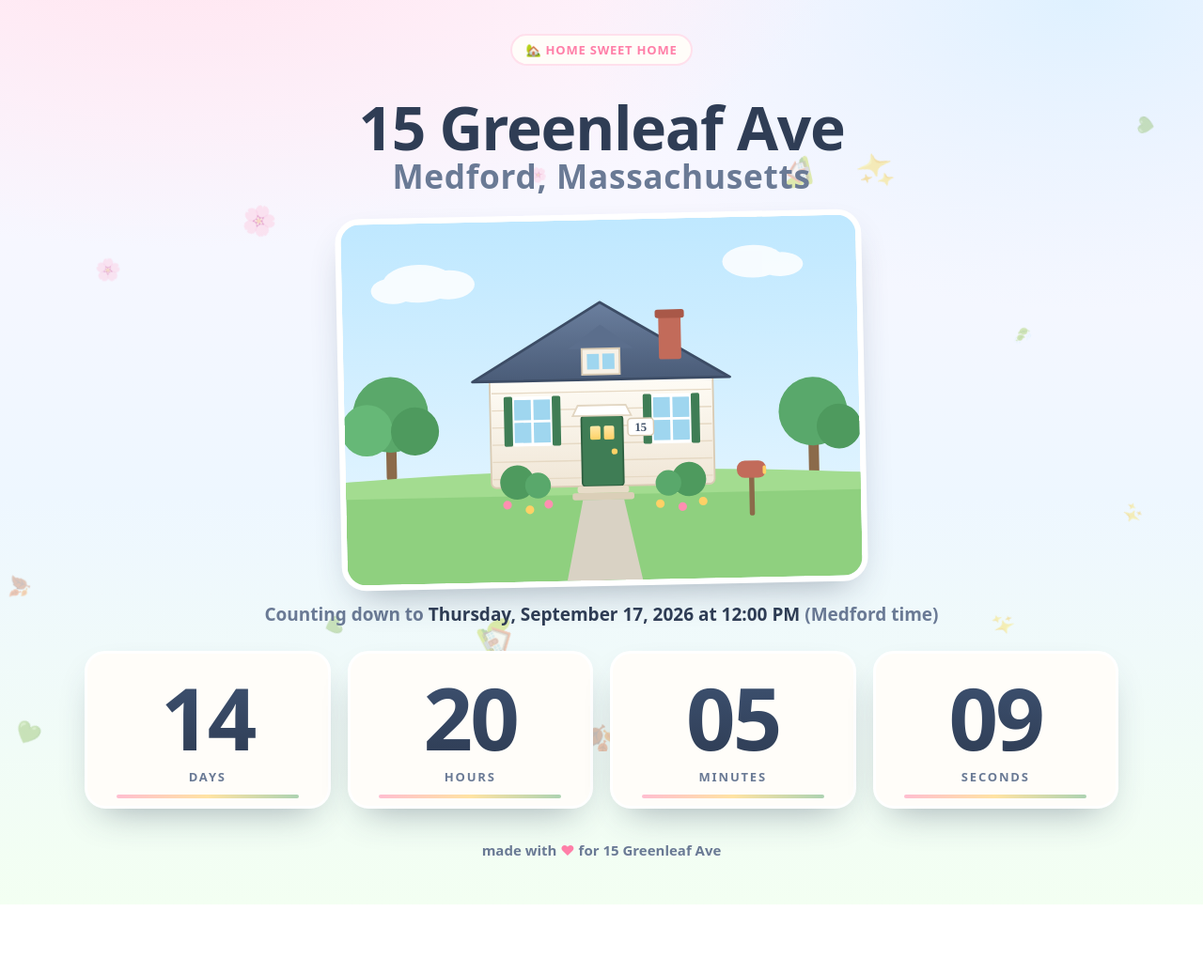
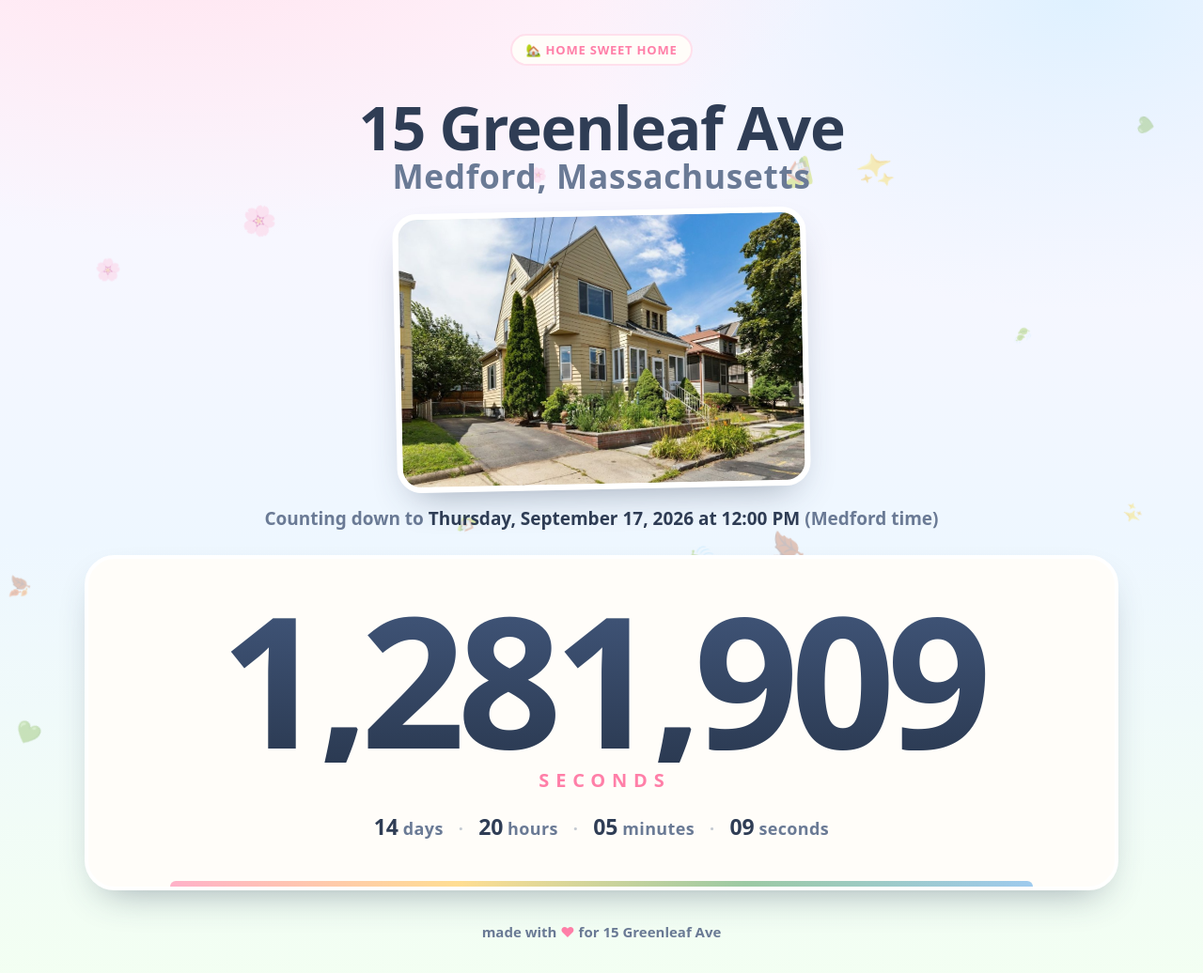
Before and after one commit to ssalbdivad/greenleaf-countdown, a plain HTML site: page index.html in a window 1280 px wide. Shown: the whole page at 94% size. Before the commit the page ends 963 px from the top, so only its background shows below. Drawn offline with Linux system fonts and the light colour scheme.

Commit message:
Use the real house photo and a giant seconds countdown
Swap in the MLS listing photo of the house (house.svg stays as a
fallback) and restyle the clock as one large comma-grouped seconds
figure with the day/hour/minute/second breakdown small beneath it.

Co-Authored-By: Claude Opus 5 (1M context) <noreply@anthropic.com>
Claude-Session: https://claude.ai/code/session_01LiDyPFh4gbLHVHbiohZiL4

```diff
--- a/index.html
+++ b/index.html
@@ -59,7 +59,7 @@
   h1 .ave{display:block; font-size:.55em; color:var(--ink-soft); font-weight:800; letter-spacing:.02em}
 
   .house{
-    width:min(560px,88%); margin:clamp(14px,2.5vw,22px) auto clamp(10px,2vw,18px);
+    width:min(440px,74%); margin:clamp(12px,2vw,18px) auto clamp(10px,2vw,18px);
     border-radius:26px; overflow:hidden; background:var(--card);
     border:6px solid #fff; box-shadow:var(--shadow);
     transform:rotate(-1.2deg);
@@ -74,33 +74,45 @@
   }
   .target b{color:var(--ink)}
 
-  .clock{
-    display:grid; gap:clamp(8px,1.6vw,18px);
-    grid-template-columns:repeat(4,minmax(0,1fr));
-    width:100%;
+  .clock{width:100%}
+
+  .bigwrap{
+    background:var(--card); border-radius:32px; border:4px solid #fff;
+    box-shadow:var(--shadow); padding:clamp(16px,3.2vw,40px) clamp(10px,2vw,28px) clamp(14px,2.6vw,30px);
+    position:relative; overflow:hidden;
   }
-  .unit{
-    background:var(--card); border-radius:22px; padding:clamp(10px,2vw,22px) clamp(4px,1vw,12px);
-    box-shadow:var(--shadow); border:3px solid #fff;
-    position:relative;
-  }
-  .unit::after{
-    content:""; position:absolute; inset:auto 12% 8px 12%; height:4px; border-radius:4px;
-    background:linear-gradient(90deg,var(--accent),var(--gold),var(--accent-2));
-    opacity:.5;
+  .bigwrap::after{
+    content:""; position:absolute; left:8%; right:8%; bottom:0; height:6px; border-radius:6px 6px 0 0;
+    background:linear-gradient(90deg,var(--accent),var(--gold),var(--accent-2),#5ea9e6);
+    opacity:.6;
   }
   .num{
     display:block; font-variant-numeric:tabular-nums; font-weight:900;
-    font-size:clamp(34px,10vw,92px); line-height:1; letter-spacing:-.03em;
-    background:linear-gradient(180deg,#3d5170,#2f3d55);
+    font-size:clamp(46px,15.5vw,190px); line-height:.92; letter-spacing:-.045em;
+    background:linear-gradient(180deg,#41567a,#2b3a52);
     -webkit-background-clip:text; background-clip:text; color:transparent;
+    word-break:keep-all;
   }
-  .lbl{
-    display:block; margin-top:.55em; font-weight:800; text-transform:uppercase;
-    letter-spacing:.14em; font-size:clamp(9px,1.5vw,13px); color:var(--ink-soft);
+  .num.tick{animation:pop .4s cubic-bezier(.3,1.5,.5,1)}
+  @keyframes pop{0%{transform:scale(1)}35%{transform:scale(1.025)}100%{transform:scale(1)}}
+
+  .seclabel{
+    display:block; margin-top:.35em; font-weight:900; text-transform:uppercase;
+    letter-spacing:.34em; font-size:clamp(11px,2.1vw,20px); color:var(--accent);
+    padding-left:.34em;
   }
-  .num.tick{animation:pop .45s cubic-bezier(.3,1.6,.5,1)}
-  @keyframes pop{0%{transform:scale(1)}35%{transform:scale(1.14)}100%{transform:scale(1)}}
+
+  .parts{
+    display:flex; flex-wrap:wrap; justify-content:center; align-items:baseline;
+    gap:clamp(6px,1.4vw,16px); margin-top:clamp(12px,2vw,20px);
+    color:var(--ink-soft); font-weight:800;
+    font-size:clamp(12px,2.1vw,18px); letter-spacing:.02em;
+  }
+  .parts b{
+    color:var(--ink); font-weight:900; font-variant-numeric:tabular-nums;
+    font-size:1.28em; letter-spacing:-.01em;
+  }
+  .parts .dot{opacity:.4}
 
   footer{margin-top:clamp(20px,3vw,34px); color:var(--ink-soft); font-weight:700; font-size:clamp(12px,1.8vw,15px)}
   footer .heart{color:var(--accent)}
@@ -153,7 +165,7 @@
   </h1>
 
   <figure class="house">
-    <!-- Drop a real photo named house.jpg next to this file and it will be used automatically. -->
+    <!-- house.jpg is the real listing photo; house.svg is the fallback illustration. -->
     <img src="house.jpg" alt="15 Greenleaf Ave, Medford MA"
          onerror="this.onerror=null;this.src='house.svg'">
   </figure>
@@ -163,10 +175,16 @@
   <p class="banner" id="banner">🎉 It's time! 🎉<br>Welcome home 🏡💚</p>
 
   <div class="clock" id="clock">
-    <div class="unit"><span class="num" id="d">--</span><span class="lbl">Days</span></div>
-    <div class="unit"><span class="num" id="h">--</span><span class="lbl">Hours</span></div>
-    <div class="unit"><span class="num" id="m">--</span><span class="lbl">Minutes</span></div>
-    <div class="unit"><span class="num" id="s">--</span><span class="lbl">Seconds</span></div>
+    <div class="bigwrap">
+      <span class="num" id="secs">&mdash;</span>
+      <span class="seclabel">seconds</span>
+      <p class="parts">
+        <span><b id="d">--</b> days</span><span class="dot">&middot;</span>
+        <span><b id="h">--</b> hours</span><span class="dot">&middot;</span>
+        <span><b id="m">--</b> minutes</span><span class="dot">&middot;</span>
+        <span><b id="s">--</b> seconds</span>
+      </p>
+    </div>
   </div>
 
   <footer>made with <span class="heart">♥</span> for 15 Greenleaf Ave</footer>
@@ -179,11 +197,15 @@
   // Sep 17 2026, 12:00 PM in Medford, MA (EDT = UTC-4)
   var TARGET = new Date("2026-09-17T12:00:00-04:00").getTime();
 
-  var els = { d: document.getElementById("d"), h: document.getElementById("h"),
-              m: document.getElementById("m"), s: document.getElementById("s") };
+  var els = { secs: document.getElementById("secs"), d: document.getElementById("d"),
+              h: document.getElementById("h"), m: document.getElementById("m"),
+              s: document.getElementById("s") };
   var last = {};
 
   function pad(n){ return n < 10 ? "0" + n : String(n); }
+
+  // 1296432 -> "1,296,432"
+  function group(n){ return String(n).replace(/\B(?=(\d{3})+(?!\d))/g, ","); }
 
   function set(key, value){
     if (last[key] === value) return;
@@ -200,11 +222,12 @@
   function render(){
     var left = TARGET - Date.now();
     if (left <= 0){
-      set("d","0"); set("h","00"); set("m","00"); set("s","00");
+      set("secs","0"); set("d","0"); set("h","00"); set("m","00"); set("s","00");
       if (!celebrating) celebrate();
       return;
     }
-    var totalSec = Math.floor(left / 1000);
+    var totalSec = Math.ceil(left / 1000);
+    set("secs", group(totalSec));
     set("d", String(Math.floor(totalSec / 86400)));
     set("h", pad(Math.floor(totalSec / 3600) % 24));
     set("m", pad(Math.floor(totalSec / 60) % 60));
```
Also changed, not shown: house.jpg (added), 1 other file.
